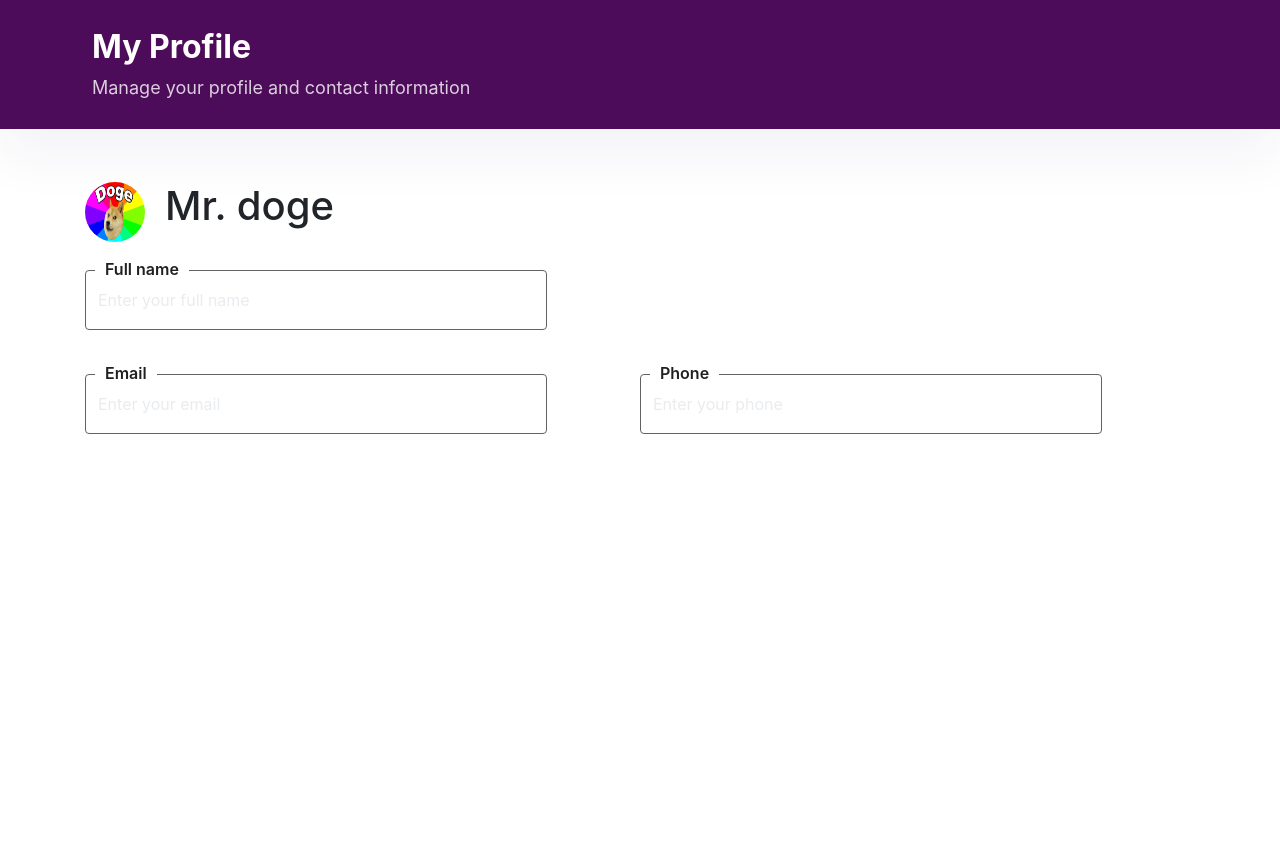
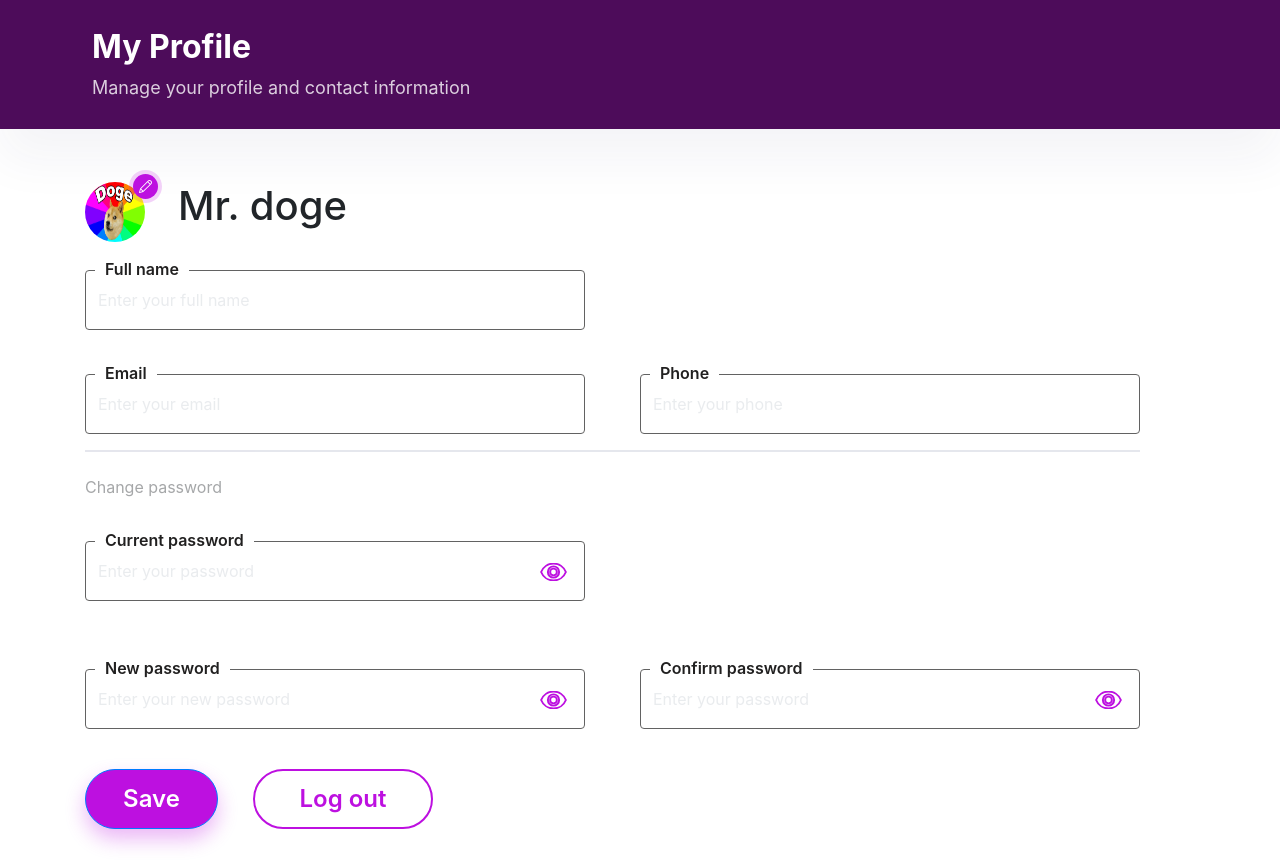
Before and after one commit to quan-illogical/training, a React (Create React App) app: page /profile in a window 1280 px wide. Before the commit the page ends 800 px from the top, so only its background shows below. Built offline with nearby package versions, Linux system fonts and the light colour scheme.

Commit message:
finalize profile UI

```diff
--- a/src/App.scss
+++ b/src/App.scss
@@ -57,12 +57,7 @@ $button-color: #bd10e0;
     margin-bottom: 0;
   }
 
-  .container::after {
-    height: 2px;
-    opacity: 0.4;
-    border: solid 1px black;
-  }
-
+  .container {
     .profile-container {
       margin-top: 53px;
       display: flex;
@@ -70,19 +65,29 @@ $button-color: #bd10e0;
         width: 60px;
         height: 60px;
       }
-    h1 {
-      margin-left: 20px;
+      div {
+        &::after {
+          content: url(./images/edit_photo.svg);
+          cursor: pointer;
+          width: 33px;
+          height: 33px;
+          position: relative;
+          top:-20%;
+          left: -50%;
         }
-    .profile-pic::after {
-      content: url(./images/edit_photo.svg);
-      position: absolute;
-      z-index: 2;
+      }
     }
 
+    .section-divider {
+      border-top: 2px solid #bfc2d3;
+      opacity: 0.4;
+      width: 95%;
+      padding-top: 23px;
+      margin-bottom: 14px;
     }
 
     .profile-input {
-    width: 462px;
+      width: 90%;
       height: 60px;
       opacity: 0.7;
       border-radius: 4px;
@@ -100,6 +105,53 @@ $button-color: #bd10e0;
       font-size: 16px;
       color: #212020;
       background-color: #ffffff;
+    }
+
+    .eye {
+      position: relative;
+      right: -82%;
+      top: -43px;
+      width: 27px;
+      height: 18px;
+      opacity: 1;
+      background-color: #ffffff;
+    }
+    .form-buttons {
+      justify-content: start;
+      .btn-profile-fill {
+        margin-right: 35px;
+        width: 133px;
+        height: 60px;
+        font-size: 24px;
+        border-radius: 30px;
+        box-shadow: 0 10px 20px 0 rgba(189, 16, 224, 0.3);
+        background-color: $button-color;
+        color: #ffffff;
+        font-weight: 600;
+        &:hover {
+          background-color: rgba(255, 255, 255, 0);
+          color: $button-color;
+        }
+      }
+      .btn-profile-outline {
+        margin-right: 35px;
+        width: 180px;
+        height: 60px;
+        border-radius: 30px;
+        border: solid 2px $button-color;
+        background-color: rgba(255, 255, 255, 0);
+        color: $button-color;
+        font-size: 24px;
+        font-weight: 600;
+        &:hover {
+          color: #ffffff;
+          background-color: $button-color;
+        }
+        @media all and (max-width: 280px) {
+          font-size: 20px;
+        }
+      }
+    }
   }
 
   .base {
@@ -151,10 +203,10 @@ $button-color: #bd10e0;
       background-color: rgba(255, 255, 255, 0);
       color: $button-color;
       font-weight: 600;
-    }
-    .btn-outline:hover {
+      &:hover {
         color: #ffffff;
         background-color: $button-color;
+      }
     }
     .btn-fill {
       width: 160px;
@@ -164,10 +216,10 @@ $button-color: #bd10e0;
       background-color: $button-color;
       color: #ffffff;
       font-weight: 600;
-    }
-    .btn-fill:hover {
+      &:hover {
         background-color: rgba(255, 255, 255, 0);
         color: $button-color;
+      }
     }
   }
 
@@ -177,6 +229,7 @@ $button-color: #bd10e0;
     background-color: #dfe2e6;
   }
   span {
+    margin-left: 11px;
     font-size: 14px;
     font-weight: 600;
     font-stretch: normal;
@@ -192,24 +245,6 @@ $button-color: #bd10e0;
     }
     .eye {
       right: -17rem;
-    }
-  }
-
-  @media all and (max-width: 450px) {
-    .profile-input {
-      width: 380px;
-    }
-  }
-
-  @media all and (max-width: 375px) {
-    .profile-input {
-      width: 290px;
-    }
-  }
-
-  @media all and (max-width: 280px) {
-    .profile-input {
-      width: 240px;
     }
   }
 }
--- a/src/components/FormButtonFill.js
+++ b/src/components/FormButtonFill.js
@@ -3,7 +3,7 @@ import { Button } from "react-bootstrap";
 
 export default function FormButtonFill(props) {
   return (
-    <Button type="submit" className="btn-fill" onClick={props.onClick}>
+    <Button type={props.type || "submit"} className={props.class || "btn-fill"} onClick={props.onClick}>
       {props.content}
     </Button>
   );
--- a/src/components/FormButtonOutline.js
+++ b/src/components/FormButtonOutline.js
@@ -3,7 +3,7 @@ import { Button } from "react-bootstrap";
 
 export default function FormButtonOutline(props) {
   return (
-    <Button type="submit" className="btn-outline" onClick={props.onClick}>
+    <Button type={props.type || "submit"} className={props.class || "btn-outline"} onClick={props.onClick}>
       {props.content}
     </Button>
   );
--- a/src/components/FormCheckBox.js
+++ b/src/components/FormCheckBox.js
@@ -4,7 +4,7 @@ import { Form } from "react-bootstrap";
 export default function FormCheckBox(props) {
   return (
     <Form.Group>
-      <Form.Check custom={true} type="checkbox">
+      <Form.Check bsPrefix="form-check" type="checkbox">
         <Form.Check.Input />
         <Form.Check.Label>
           <span>{props.label || "Remember password"}</span>
--- a/src/components/Profile/ProfilePasswordInput.js
+++ b/src/components/Profile/ProfilePasswordInput.js
@@ -1,7 +1,17 @@
-import React from "react";
+import React, {useState} from "react";
 import {Form} from "react-bootstrap"
+import Eye from "../../images/Suche04.svg";
 
 export default function ProfilePasswordInput(props) {
+  const [visible, setVisible] = useState(false);
+  const EyeIcon = () => {
+    const showPassword = () => {
+      setVisible(!visible);
+    };
+    return (
+      <img onClick={() => showPassword()} className="eye" src={Eye} alt="Eye" />
+    );
+  };
   return (
     <Form.Group>
       <Form.Label>
@@ -9,9 +19,10 @@ export default function ProfilePasswordInput(props) {
       </Form.Label>
       <Form.Control
         className="profile-input"
-        type="password"
+        type={visible ? "text" : "password"}
         placeholder={props.placeholder || "Enter your password"}
       />
+      <EyeIcon />
     </Form.Group>
   );
 }
--- a/src/pages/Profile.js
+++ b/src/pages/Profile.js
@@ -4,6 +4,8 @@ import ProfileTextInput from "../components/Profile/ProfileTextInput";
 import ProfileEmailInput from "../components/Profile/ProfileEmailInput";
 import ProfilePasswordInput from "../components/Profile/ProfilePasswordInput";
 import profile_photo from "../images/meme-doge.jpg";
+import FormButtonFill from "../components/FormButtonFill";
+import FormButtonOutline from "../components/FormButtonOutline";
 
 export default function Profile() {
   return (
@@ -17,23 +19,72 @@ export default function Profile() {
 
       <Form className="form">
         <Container bsPrefix="container">
+
+          {/* START section 1 (Profile info) */}
+
           <div className="profile-container">
             <img
               src={profile_photo}
               alt="Profile"
               className="rounded-circle profile-pic"
             />
+            <div></div>
             <h1>Mr. doge</h1>
           </div>
-          <ProfileTextInput label="Full name" placeholder="Enter your full name" />
+
           <Row noGutters={true}>
-            <Col xl>
+            <Col xl={6}>
+              <ProfileTextInput
+                label="Full name"
+                placeholder="Enter your full name"
+              />
+            </Col>
+          </Row>
+
+          <Row noGutters={true}>
+            <Col xl={6}>
               <ProfileEmailInput />
             </Col>
-            <Col xl>
+            <Col xl={6}>
               <ProfileTextInput label="Phone" placeholder="Enter your phone" />
             </Col>
           </Row>
+          {/* END section 1 */}
+
+          {/* Section divider */}
+          <Row noGutters={true}>
+            <Col xl={12} >
+              <div className="section-divider">Change password</div>
+            </Col>
+          </Row>
+          {/* Section divider */}
+
+          {/* START section 2 (Password change) */}
+
+          <Row noGutters={true}>
+            <Col xl={6}>
+              <ProfilePasswordInput
+                label="Current password"
+                placeholder="Enter your password"
+              />
+            </Col>
+          </Row>
+
+          <Row noGutters={true}>
+            <Col xl={6}>
+              <ProfilePasswordInput label="New password" placeholder="Enter your new password" />
+            </Col>
+            <Col xl={6}>
+              <ProfilePasswordInput label="Confirm password" placeholder="Enter your password" />
+            </Col>
+          </Row>
+          {/* END section 2 */}
+
+          <div className="form-buttons">
+            <FormButtonFill content="Save" class="btn-profile-fill"/>
+            <FormButtonOutline content="Log out"class="btn-profile-outline"/>
+          </div>
+
         </Container>
       </Form>
     </div>
```
Also changed, not shown: src/images/Suche04.svg (added). Lines whose indentation alone changed are shown as unchanged.
